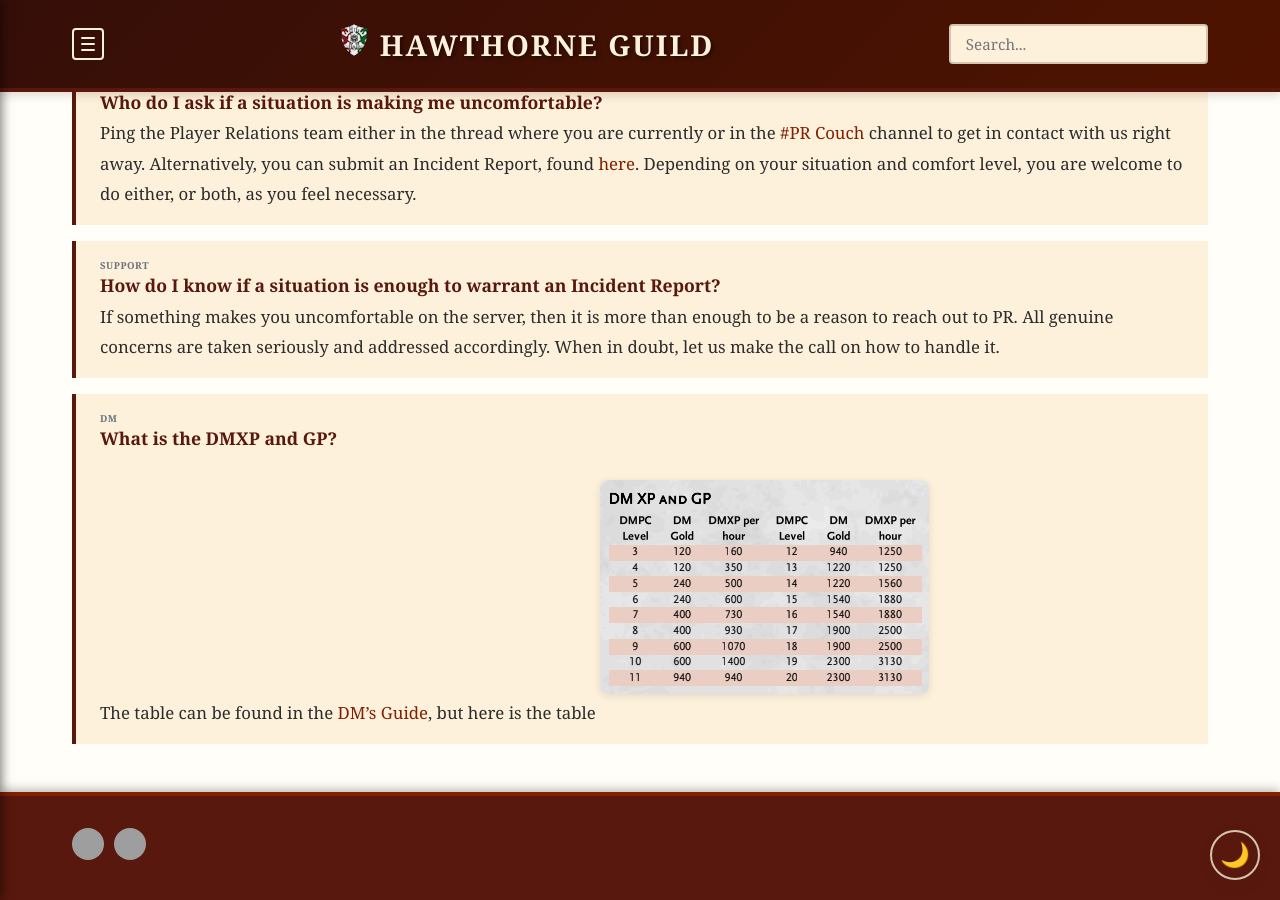
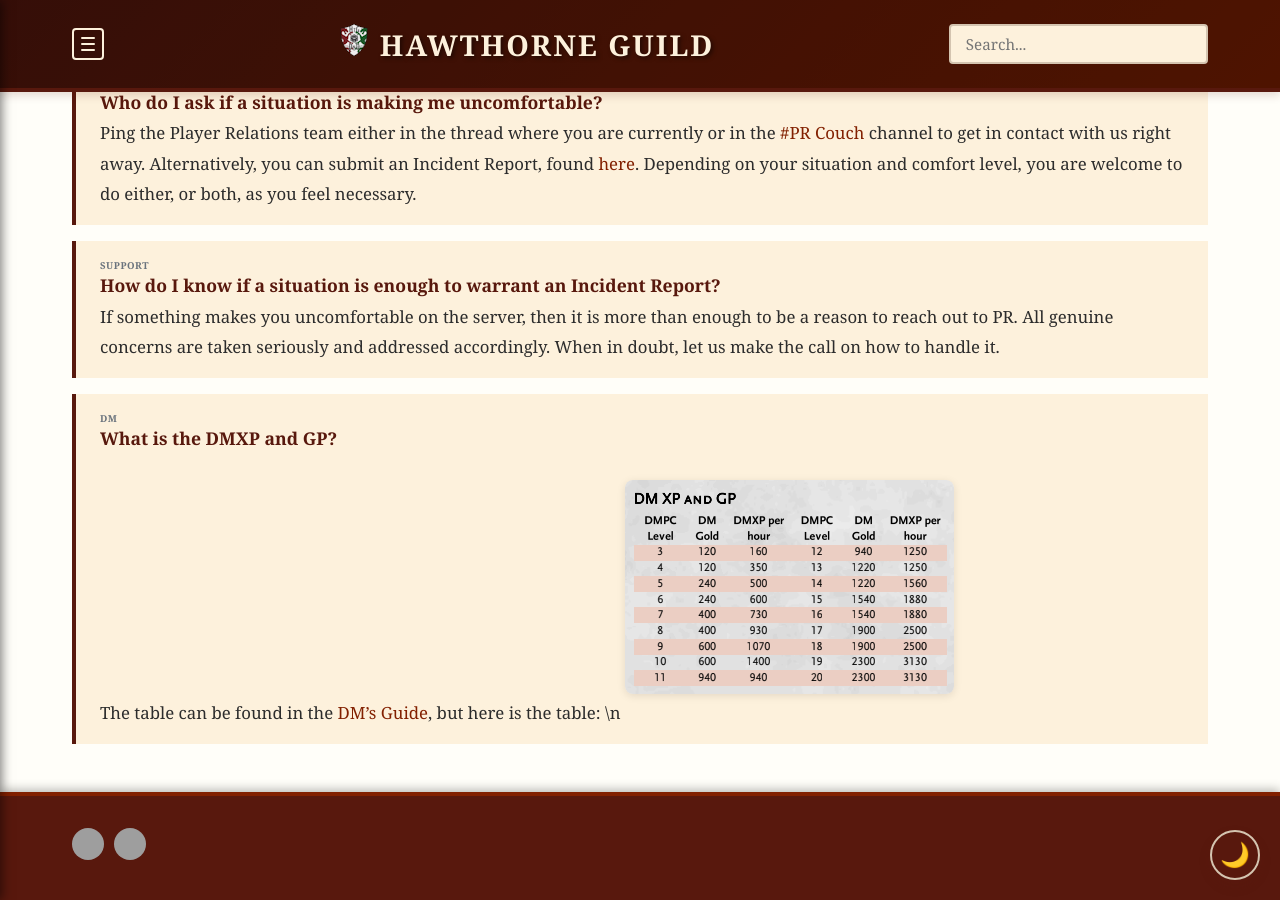
Before and after one commit to coconutswallow/Guides, a Jekyll site: the page built from faq.html, in a window 1280 px wide and 900 px high, scrolled down 6212 px. Built offline with Jekyll 4.4.1, drawn with Linux system fonts in a browser that asks for light colours; comment, search, counter and statistics services are not loaded; grey boxes are pictures that could not be loaded.

Commit message:
Update faqs.yml

```diff
--- a/_data/faqs.yml
+++ b/_data/faqs.yml
@@ -165,4 +165,4 @@
   - question: What is the DMXP and GP?
     category: DM
     answer: |-
-      The table can be found in the [DM's Guide](https://drive.google.com/file/d/1MiXp60GBg2ZASiiGjgFtTRFHp7Jf0m2P/view?usp=sharing), but here is the table ![DMXP](assets/images/DMXPGP.png)
+      The table can be found in the [DM's Guide](https://drive.google.com/file/d/1MiXp60GBg2ZASiiGjgFtTRFHp7Jf0m2P/view?usp=sharing), but here is the table: \n ![DMXP](assets/images/DMXPGP.png)
```
